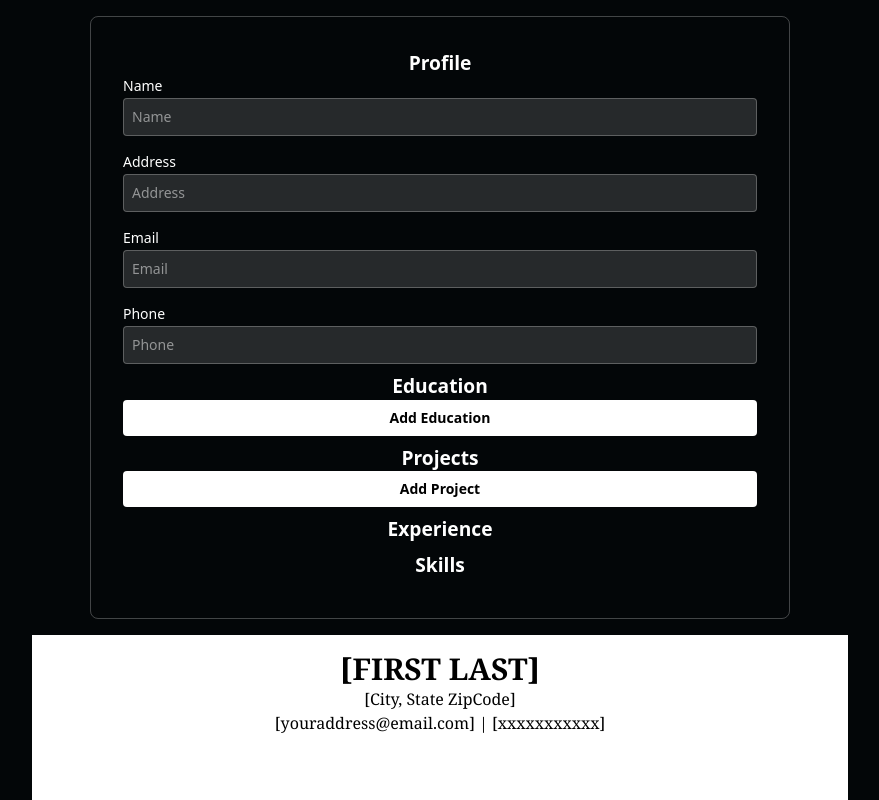
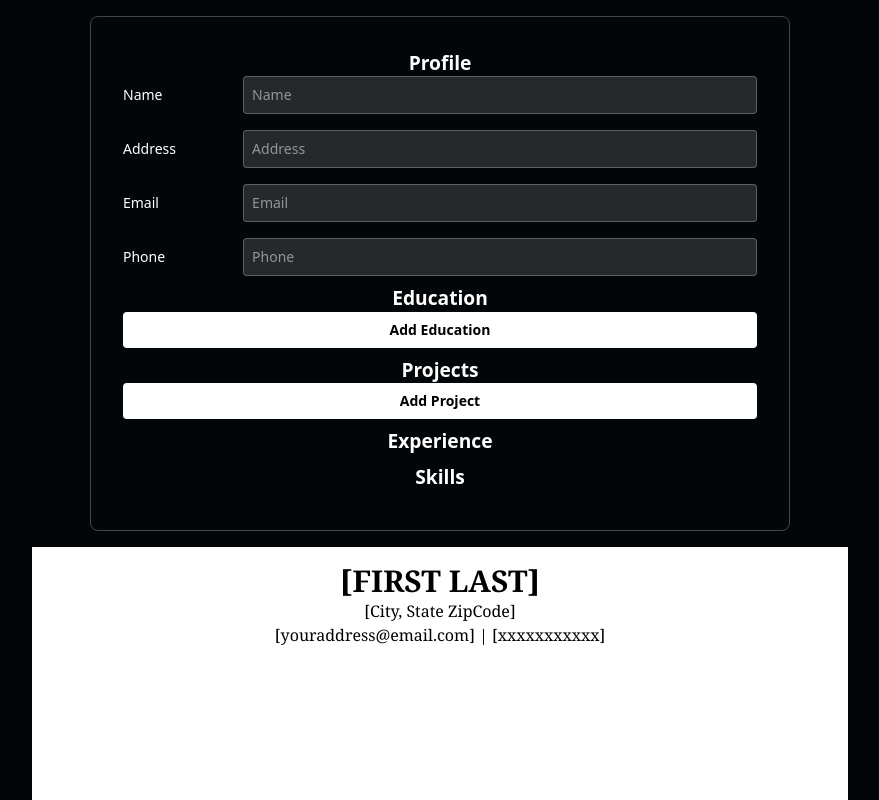
Before and after one commit to cedorikku/react-resume-builder, a React (Vite) app: page / in a window 1280 px wide. Shown: the top 800 px of the page, without its empty margins (200-1079 px from the left). Built offline with nearby package versions, Linux system fonts and the light colour scheme.

Commit message:
Adjust input label position and spacing

```diff
--- a/src/components/Input.jsx
+++ b/src/components/Input.jsx
@@ -3,13 +3,20 @@ import { v4 as uuidv4 } from 'uuid';
 const Input = ({ type = 'text', label, placeholder, onChange }) => {
     const id = uuidv4();
     return (
-        <div className="flex w-[100%] flex-col gap-1">
-            <label className="text-sm font-medium" htmlFor={id}>
-                {label || ''}
-            </label>
+        <div className="flex w-[100%] items-center">
+            {label ? (
+                <label
+                    className="min-w-[15ch] text-sm font-medium"
+                    htmlFor={id}
+                >
+                    {label || ''}
+                </label>
+            ) : (
+                ''
+            )}
             <input
                 id={id}
-                className="bg-background-200 focus:bg-background-300 rounded-sm border-1 border-white/25 p-4 transition-colors hover:border-white/75"
+                className="bg-background-200 focus:bg-background-300 w-[100%] rounded-sm border-1 border-white/25 p-4 transition-colors hover:border-white/75"
                 type={type}
                 onChange={onChange}
                 placeholder={label || placeholder}
```
